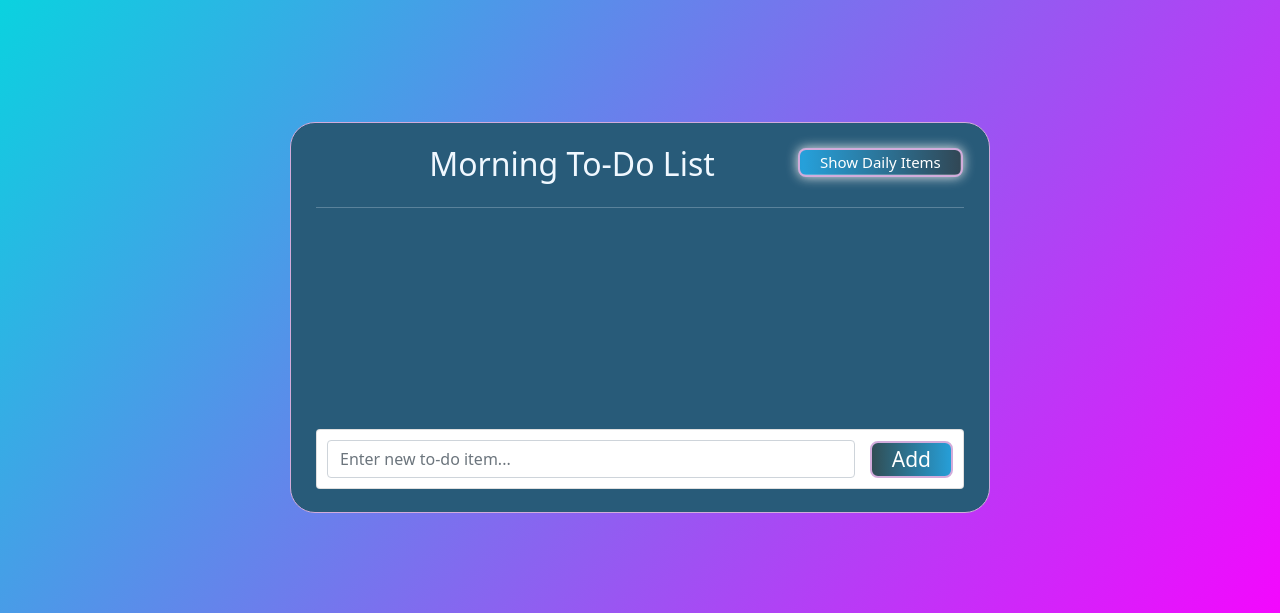
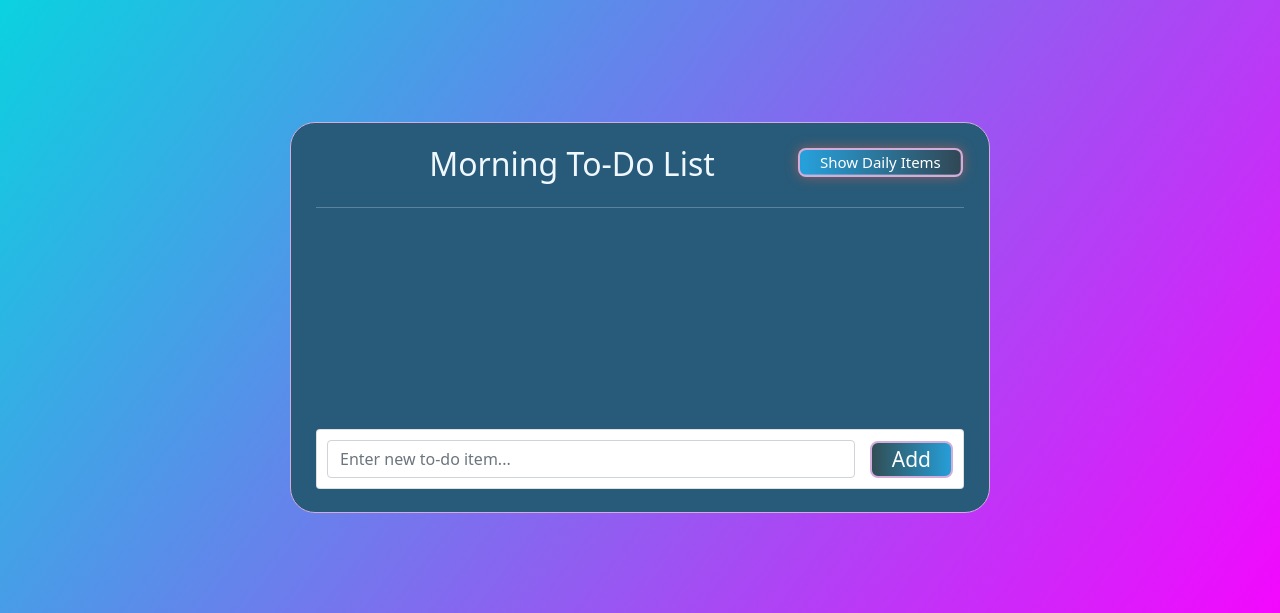
Before and after one commit to PatrickRallings/to-do-list, a plain HTML site: page index.html in a window 1280 px wide. In both pictures the pointer is over the button "Show Daily Items". Shown: the part 103-716 px from the top of the page. Drawn offline with nearby package versions, Linux system fonts and the light colour scheme.

Commit message:
Updated button:hover shadow

```diff
--- a/stylesheet.css
+++ b/stylesheet.css
@@ -67,7 +67,7 @@ button:hover {
   background-position: right center;
   color: #fff;
   text-decoration: none;
-  box-shadow: 0 0 12px rgb(238, 238, 238);
+  box-shadow: 0 0 12px rgb(145, 95, 95);
 }
 
 footer {
```
